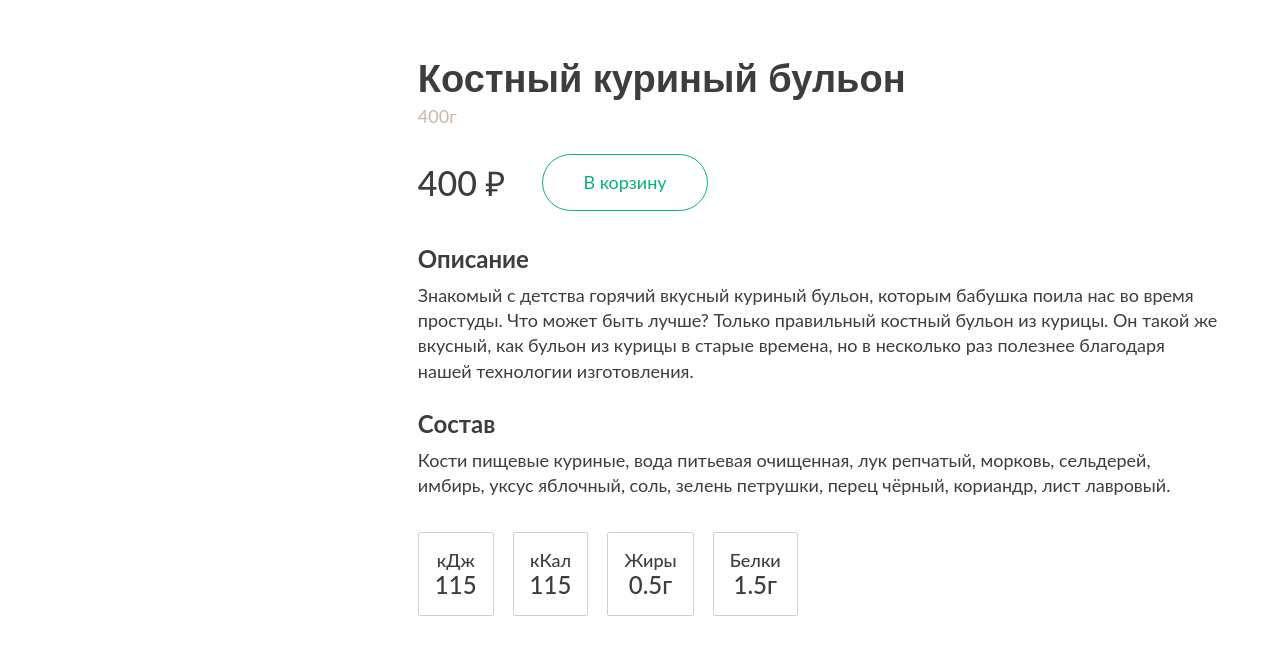
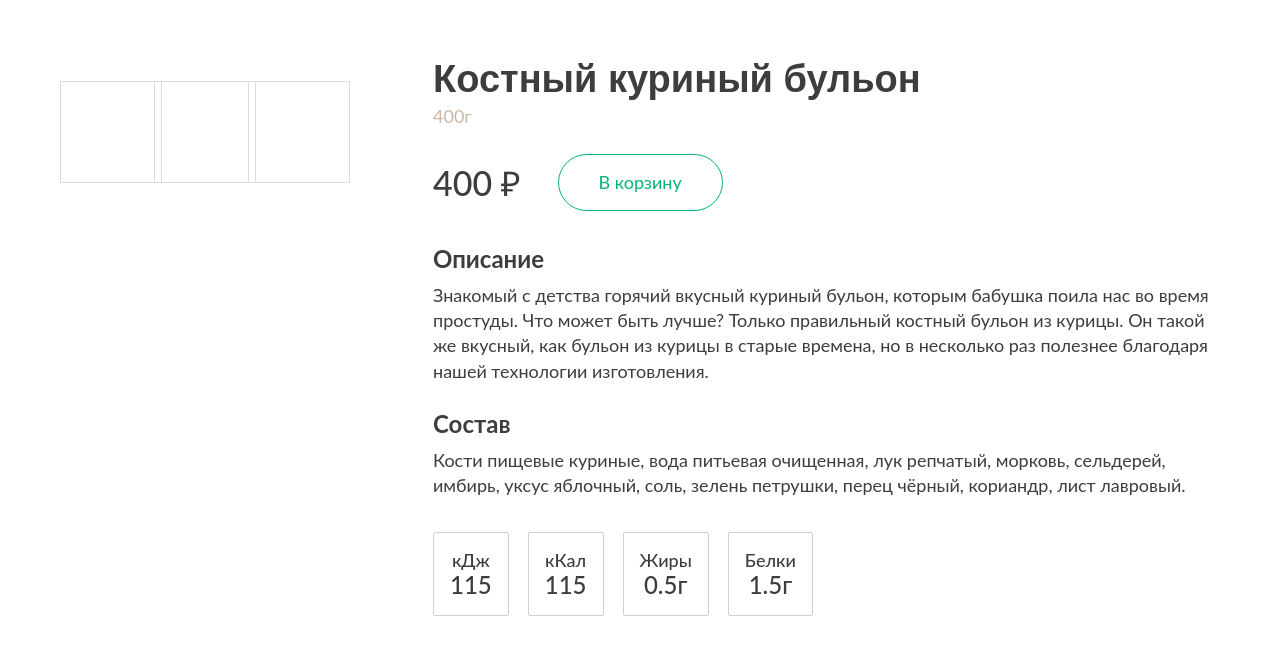
Before and after one commit to maxvgr/probulion, a website built with webpack: page src/page-catalog-inter.html in a window 1280 px wide. Shown: the part 155-800 px from the top of the page. Built offline with nearby package versions, Linux system fonts and the light colour scheme; a web font is replaced by a local one; what vanilla-lazyload would draw is missing.

Commit message:
feat: добавлено превью для товара

```diff
--- a/src/js/layout/page/home.js
+++ b/src/js/layout/page/home.js
@@ -8,6 +8,9 @@
   Autoplay,
   Mousewheel,
   Pagination,
+  Thumbs,
+  Controller,
+  EffectFade,
 } from "swiper/modules";
 
 
@@ -109,3 +112,39 @@
   },
 
 });
+
+
+
+const swiperThumbs = new Swiper("#catalog-inter .catalog-inter__previews.swiper", {
+  modules: [Navigation, Thumbs, Controller],
+
+  slidesPerView: 4,
+  spaceBetween: 10,
+  freeMode: true,
+  watchSlidesProgress: true,
+  // loop: true,
+  // speed: 2000,
+
+  navigation: {
+    nextEl: "#catalog-inter .catalog-inter__previews .swiper-button-next",
+    prevEl: "#catalog-inter .catalog-inter__previews .swiper-button-prev",
+  },
+
+});
+
+new Swiper("#catalog-inter .big-image.swiper", {
+  modules: [Thumbs, Controller, EffectFade],
+
+  slidesPerView: 1,
+  spaceBetween: 0,
+  speed: 1500,
+  effect: 'fade',
+  fadeEffect: { crossFade: true },
+  // loop: true,
+  // speed: 2000,
+
+  thumbs: {
+    swiper: swiperThumbs,
+  },
+
+});
--- a/src/page-catalog-inter.html
+++ b/src/page-catalog-inter.html
@@ -15,14 +15,14 @@
             <include src="layout/template/breadcrumbs.html"></include>
 
             <div class="catalog-inter__wrapper">
-              <div class="catalog-inter__images">
+              <!-- <div class="catalog-inter__images">
                 <a href="assets/images/layout/section/popular/product.jpg" data-fancybox data-caption="Single image">
                   <picture class="lazy">
                     <img alt="" class="image image--cover lazy__item"
                       data-src="assets/images/layout/section/popular/product.jpg">
                   </picture>
-                </a>
-                <div class="catalog-inter__previews">
+                </a> -->
+                <!-- <div class="catalog-inter__previews">
                   <a href="#">
                     <picture class="lazy">
                       <img alt="" class="image image--cover lazy__item"
@@ -41,11 +41,79 @@
                         data-src="assets/images/layout/section/popular/product.jpg">
                     </picture>
                   </a>
+                </div> -->
+                <!-- /.catalog-inter__previews -->
+              <!-- </div> -->
+              <!-- /.catalog-inter__images -->
+              <div class="catalog-inter__images">
+                <div class="swiper swiper-main big-image">
+                  <div class="swiper-wrapper">
+                    <div class="swiper-slide">
+                      <a href="assets/images/layout/section/popular/product.jpg" data-fancybox="gallery" data-caption="Single image">
+                        <picture class="lazy">
+                          <img alt="" class="image image--cover lazy__item"
+                            data-src="assets/images/layout/section/popular/product.jpg">
+                        </picture>
+                      </a>
+                    </div>
+                    <!-- /.swiper-slide -->
+                    <div class="swiper-slide">
+                      <a href="assets/images/layout/section/video-recipes/image.jpg" data-fancybox="gallery" data-caption="Single image1">
+                        <picture class="lazy">
+                          <img alt="" class="image image--cover lazy__item"
+                            data-src="assets/images/layout/section/video-recipes/image.jpg">
+                        </picture>
+                      </a>
+                    </div>
+                    <!-- /.swiper-slide -->
+                    <div class="swiper-slide">
+                      <a href="assets/images/layout/section/popular/product.jpg" data-fancybox="gallery" data-caption="Single image2">
+                        <picture class="lazy">
+                          <img alt="" class="image image--cover lazy__item"
+                            data-src="assets/images/layout/section/popular/product.jpg">
+                        </picture>
+                      </a>
+                    </div>
+                    <!-- /.swiper-slide -->
+                  </div>
+                  <!-- /.swiper-wrapper -->
+                </div>
+                <!-- /.swiper -->
+
+                <div class="catalog-inter__previews swiper swiper-thumbs">
+                    <div class="swiper-wrapper">
+                      <div class="swiper-slide">
+                        <picture class="lazy">
+                          <img alt="" class="image image--cover lazy__item"
+                            data-src="assets/images/layout/section/popular/product.jpg">
+                        </picture>
+                      </div>
+                    <!-- /.swiper-slide -->
+                      <div class="swiper-slide">
+                        <picture class="lazy">
+                          <img alt="" class="image image--cover lazy__item"
+                            data-src="assets/images/layout/section/video-recipes/image.jpg">
+                        </picture>
+                      </div>
+                    <!-- /.swiper-slide -->
+
+                        <div class="swiper-slide">
+                          <picture class="lazy">
+                            <img alt="" class="image image--cover lazy__item"
+                              data-src="assets/images/layout/section/popular/product.jpg">
+                          </picture>
+                        </div>
+                      <!-- /.swiper-slide -->
+                    </div>
+                    <!-- /.swiper-wrapper -->
+                    <!-- If we need navigation buttons -->
+                    <div class="swiper-button-prev"></div>
+                    <div class="swiper-button-next"></div>
                 </div>
                 <!-- /.catalog-inter__previews -->
-
               </div>
               <!-- /.catalog-inter__images -->
+
               <div class="catalog-inter__info">
                 <div class="catalog-inter__title">
                   Костный куриный бульон
--- a/src/scss/layout/pages/page-catalog-inter/_page-catalog-inter.scss
+++ b/src/scss/layout/pages/page-catalog-inter/_page-catalog-inter.scss
@@ -35,7 +35,7 @@
 
   &__images {
     & > a > picture {
-      padding: 0 48px;
+      padding: 0 48px 20px;
 
       @media screen and (max-width: $notebook) {
         max-width: 400px;
@@ -44,16 +44,48 @@
         max-width: unset;
       }
     }
+
+    .big-image {
+      .swiper-slide {
+        width: 100% !important;
+        opacity: 0;
+      }
+
+      .swiper-slide-active  {
+        opacity: 1;
+      }
+    }
   }
 
   &__previews {
-    display: flex;
-    gap: 21px;
-    justify-content: center;
+    // display: flex;
+    // gap: 21px;
+    // justify-content: center;
 
     picture {
-      max-width: 95px;
+      width: 100px;
+      max-width: 100px;
+      height: 100px;
+      border: 1px solid #dcdcdc;
+
+      & > img {
+        width: auto;
+      }
     }
+
+    .swiper-slide {
+      width: 25% !important;
+      // max-width: 100px !important;
+
+      & > picture {
+        cursor: pointer;
+      }
+    }
+
+    // &.swiper-thumbs {
+
+    // }
+
   }
 
   &__title {
```
